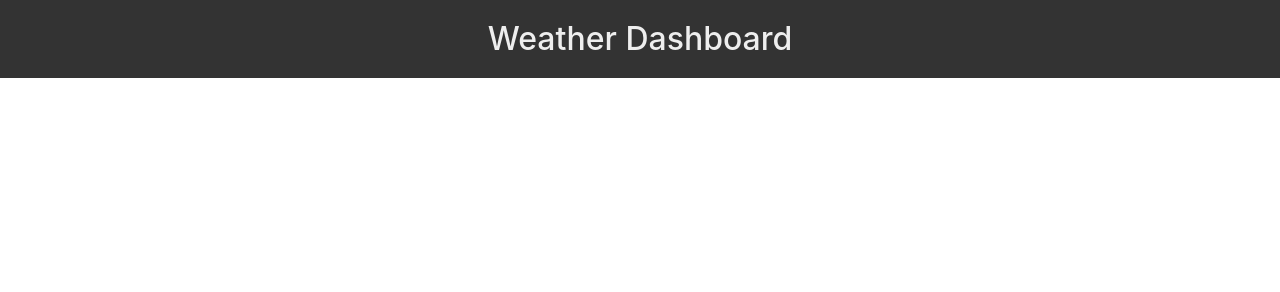
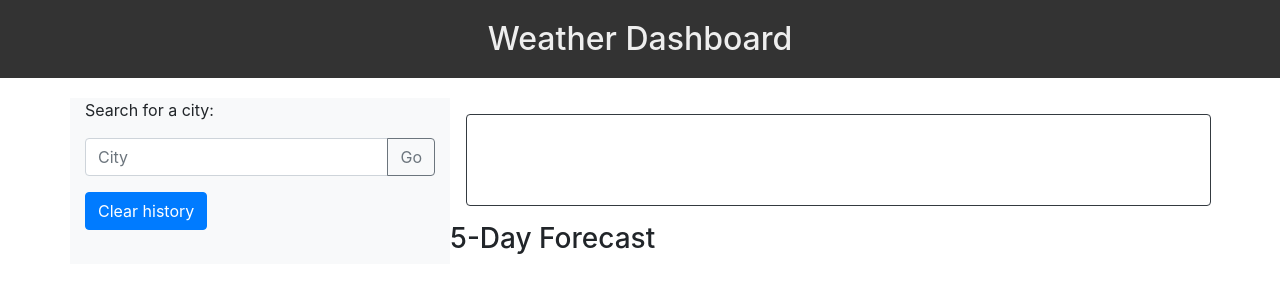
Before and after one commit to Kar3n33/WeatherApp, a plain HTML site: page index.html in a window 1280 px wide. Drawn offline with nearby package versions, Linux system fonts and the light colour scheme.

Commit message:
Updating HTML file

```diff
--- a/index.html
+++ b/index.html
@@ -7,16 +7,87 @@
 
 <!--Bootstrap link-->
     <link rel="stylesheet" href="https://cdn.jsdelivr.net/npm/bootstrap@4.5.3/dist/css/bootstrap.min.css" integrity="sha384-TX8t27EcRE3e/ihU7zmQxVncDAy5uIKz4rEkgIXeMed4M0jlfIDPvg6uqKI2xXr2" crossorigin="anonymous">
-<!--openweathermap  -->
+<!--openweathermap-->
     <script src="https://ajax.googleapis.com/ajax/libs/jquery/3.4.1/jquery.min.js"></script>
 <!--Style.css link-->
     <link rel="stylesheet" href="style.css" />
 </head>
 
 <body>
-        <header>
-          <h1 main>Weather Dashboard</h1>
-        </header>
+ <header>
+  <h1 main>Weather Dashboard</h1>
+  </header>
+
+<div class="container">
+   <div class="row">
+
+    <div class="col-4 bg-light">
+     <p class="city-search">Search for a city:</p>
+
+     <div class="input-group mb-3">
+        <input type="text" class="form-control" placeholder="City" aria-label="Recipient's username" aria-describedby="button-addon2">
+        <div class="input-group-append">
+          <button class="btn btn-outline-secondary" type="button" id="button-addon2">Go</button>
+      </div>
+      </div>
+    <button class="btn btn-primary mb-3" type="button" id="clear-history">Clear history</button>
+      </div>
+
+    <div class="col-8">
+    <div class="row mr-0">
+    <div class="col-12 border border-dark m-3 rounded">
+
+    <div class="row">
+        <div class="col-12">
+        <span id="city-name" class="city-name align-middle"></span>
+        <img id="current-pic" src="placeholder" alt="">
+        </div>
+        </div>
+
+    <div class="row">
+        <div class="col-12">
+        <p id="temperature"></p>
+        </div>
+        </div>
+
+    <div class="row">
+        <div class="col-12">
+        <p id="humidity"></p>
+        </div>
+        </div>
+
+    <div class="row">
+        <div class="col-12">
+        <p id="wind-speed"></p>
+        </div>
+        </div>
+
+    <div class="row">
+        <div class="col-12">
+        <p id="UV-index"></p>
+        </div>
+        </div>
+    </div>
+
+    <div class="row">
+        <div class="col-12">
+        <h3>5-Day Forecast</h3>
+        </div>
+        </div>
+    </div>
+    </div>
+
+    <div class="row">
+        <div class="col forecast bg-primary text-white ml-3 mb-3 rounded"></div>
+        <div class="col forecast bg-primary text-white ml-3 mb-3 rounded"></div>
+        <div class="col forecast bg-primary text-white ml-3 mb-3 rounded"></div>
+        <div class="col forecast bg-primary text-white ml-3 mb-3 rounded"></div>
+        <div class="col forecast bg-primary text-white ml-3 mb-3 rounded"></div>
+     </div>
+
+
+    </div>
+    </div>
 
 
 
--- a/style.css
+++ b/style.css
@@ -9,3 +9,14 @@
   color: #eee;
   text-align: center;
   }
+.row {
+  display: flex;
+  flex-wrap: wrap;
+  margin-right: -15px;
+  margin-left: -15px;
+
+}
+.col-12 {
+  flex: 0 0 100%;
+  max-width: 100%;
+}
```
Also changed, not shown: 1 other file. Lines whose indentation alone changed are shown as unchanged.
